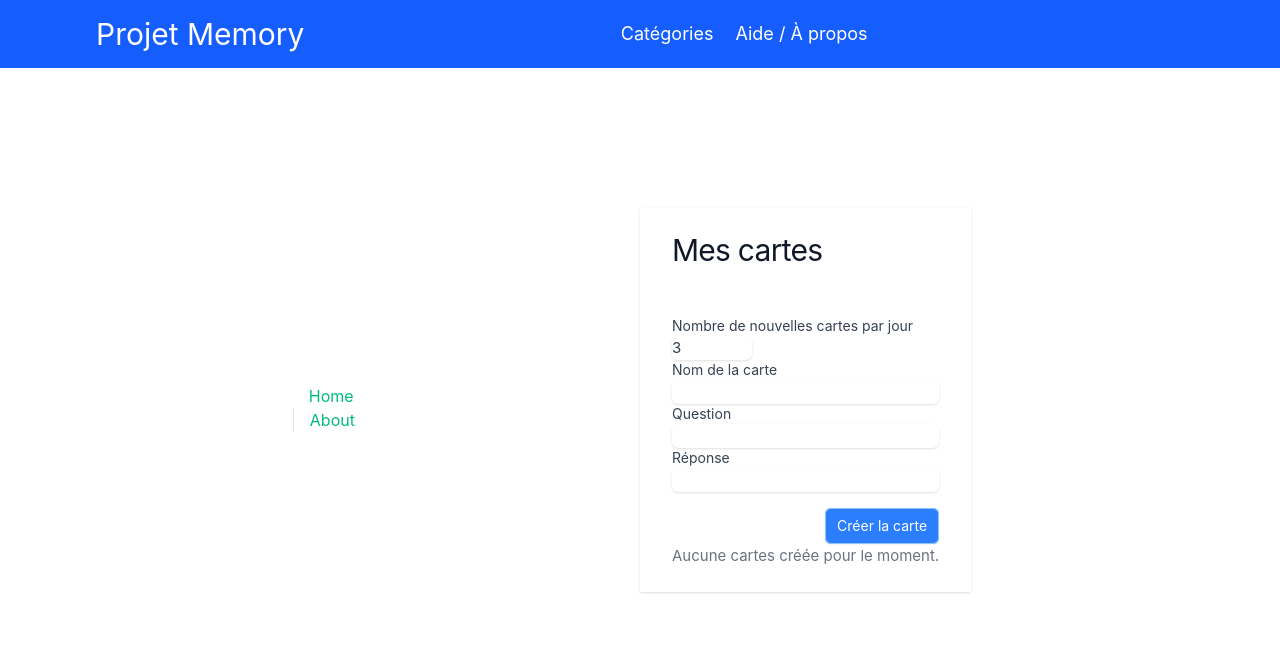
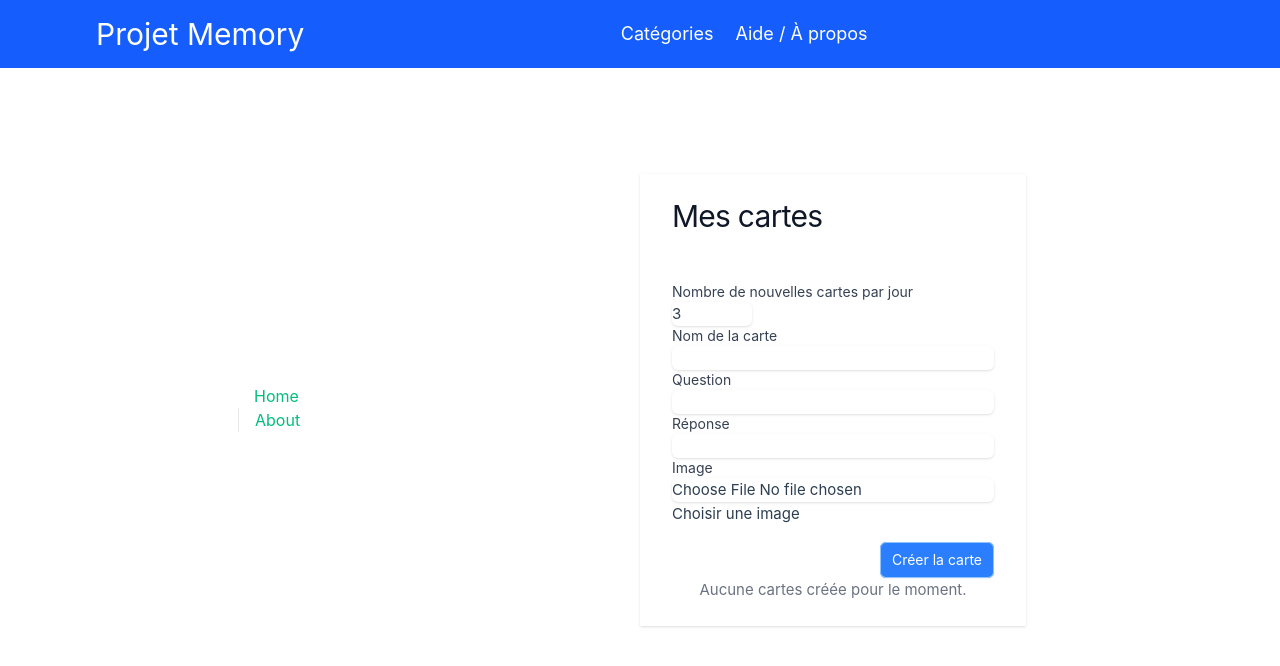
Before and after one commit to jlaron230/Projet-memory, a Vue app: page /CardTheme/1 in a window 1280 px wide. Shown: the top 666 px of the page. Built offline with nearby package versions, Linux system fonts and the light colour scheme.

Commit message:
fix/test and img src

```diff
--- a/src/components/cardTheme/cardTheme.vue
+++ b/src/components/cardTheme/cardTheme.vue
@@ -7,6 +7,11 @@ import modalMemory from '@/components/cardTheme/modalMemory.vue'
 const CardName = ref<string>('') // Pour la création de la carte
 const CardQuestion = ref<string>('') // Pour la création de la question
 const CardResponse = ref<string>('') // Pour la création de la réponse
+const CardImage = ref<any[]>([])
+const form = ref<any>({
+  media: {},
+});
+const selectedFiles = ref<any>([]);
 const cards = ref<any[]>([]) // Liste des cartes
 const isEditable = ref(false) // Si un formulaire est en mode édition
 const editingCard = ref<any | null>(null) // carte en édition
@@ -99,11 +104,29 @@ const toggleEdit = (cards: any) => {
   CardQuestion.value = cards.value // Affiche les options sous forme de texte
   CardResponse.value = cards.responseCard
   isEditable.value = true
+  CardImage.value = cards.image
 }
+
+const handelFileUpload = (e:any) => {
+  const files = e.target.files || e.dataTransfer.files;
+  if (!files.length) return;
+
+  for (let i = 0; i < files.length; i++) {
+    selectedFiles.value.push(files[i]);
+    const src = URL.createObjectURL(files[i]);
+    CardImage.value.push(src);
+  }
+  console.log(selectedFiles.value, "seldjhfdh fikes");
+
+  form.value.media = e.target.files[0];
+  console.log(form.value.media, "file upload");
+
+  console.log("files already uploaded", CardImage.value);
+};
 
 // Fonction pour créer une nouvelle carte
 const CreateCards = () => {
-  if (!CardName.value.trim() || !CardQuestion.value.trim() || !CardResponse.value.trim()) {
+  if (!CardName.value.trim() || !CardQuestion.value.trim() || !CardResponse.value.trim()){
     alert('Le nom de la carte et la question est requis')
     return
   }
@@ -122,6 +145,7 @@ const CreateCards = () => {
       themeId: props.themeId,
       level: 1,
       lastReviewed: null,
+      image: CardImage.value,
     }
 
     // ✅ Mettre à jour immédiatement `cards.value` pour afficher la carte
@@ -142,6 +166,7 @@ const CreateCards = () => {
   CardName.value = ''
   CardQuestion.value = ''
   CardResponse.value = ''
+  CardImage.value = []
 }
 
 const validateCard = async (card: any) => {
@@ -363,6 +388,15 @@ onMounted(() => {
             required
             class="mt-1 block w-full rounded-md border-gray-300 shadow-sm focus:border-indigo-500 focus:ring focus:ring-indigo-200 focus:ring-opacity-50"
           />
+          <label for="cardImage" class="block text-sm font-medium text-gray-700">Image</label>
+          <input
+            id="cardImage"
+            type="file"
+            accept="image/*"
+            @change="(event) => handelFileUpload(event)"
+            class="mt-1 block w-full rounded-md border-gray-300 shadow-sm focus:border-indigo-500 focus:ring focus:ring-indigo-200 focus:ring-opacity-50"
+          />
+          <button class="btn-upload">Choisir une image</button>
         </div>
 
         <div class="flex justify-end">
@@ -389,6 +423,12 @@ onMounted(() => {
                 card.name
               }}</a>
             </h2>
+            <div
+              v-for="(src, index) in CardImage"
+              :key="index"
+              class="images-lists"
+            ><img :src="src" alt="image uploader">
+            </div>
 
             <!-- Formulaire d'édition de cartes -->
             <form
@@ -404,6 +444,12 @@ onMounted(() => {
               />
               <input
                 v-model="CardQuestion"
+                type="text"
+                required
+                class="mt-1 block w-full rounded-md border-gray-300 shadow-sm focus:border-indigo-500 focus:ring focus:ring-indigo-200 focus:ring-opacity-50"
+              />
+              <input
+                v-model="CardResponse"
                 type="text"
                 required
                 class="mt-1 block w-full rounded-md border-gray-300 shadow-sm focus:border-indigo-500 focus:ring focus:ring-indigo-200 focus:ring-opacity-50"
```
